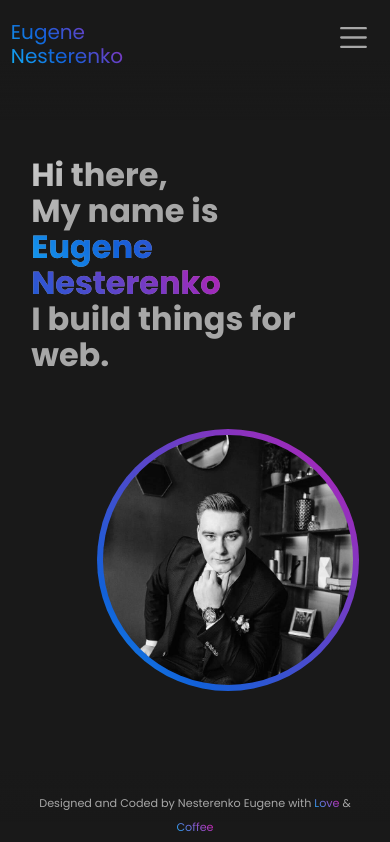
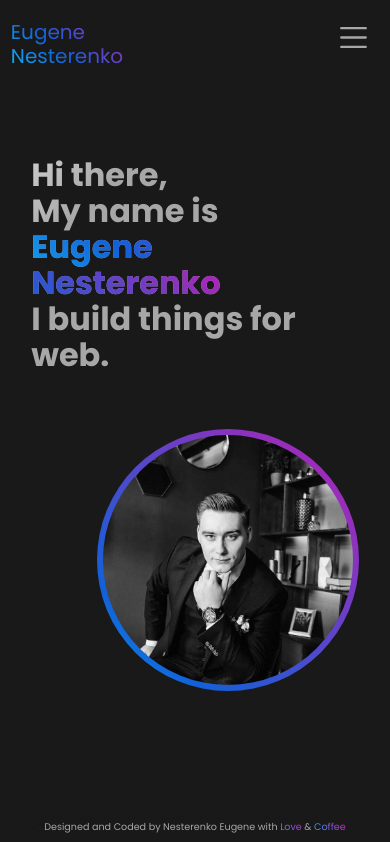
Before and after one commit to talismanchik/my_portfolio, a React (Vite) app: page / in a window 390 px wide. Shown: the top 842 px of the page. Built offline with nearby package versions, Linux system fonts and the light colour scheme.

Commit message:
correct media query

```diff
--- a/src/layout/footer/footer.module.scss
+++ b/src/layout/footer/footer.module.scss
@@ -29,6 +29,6 @@
   @media (max-width: 768px) {
     padding-right: 5%;
     padding-left: 5%;
-    font-size: 0.7rem;
+    font-size: 0.6rem;
   }
 }
```
